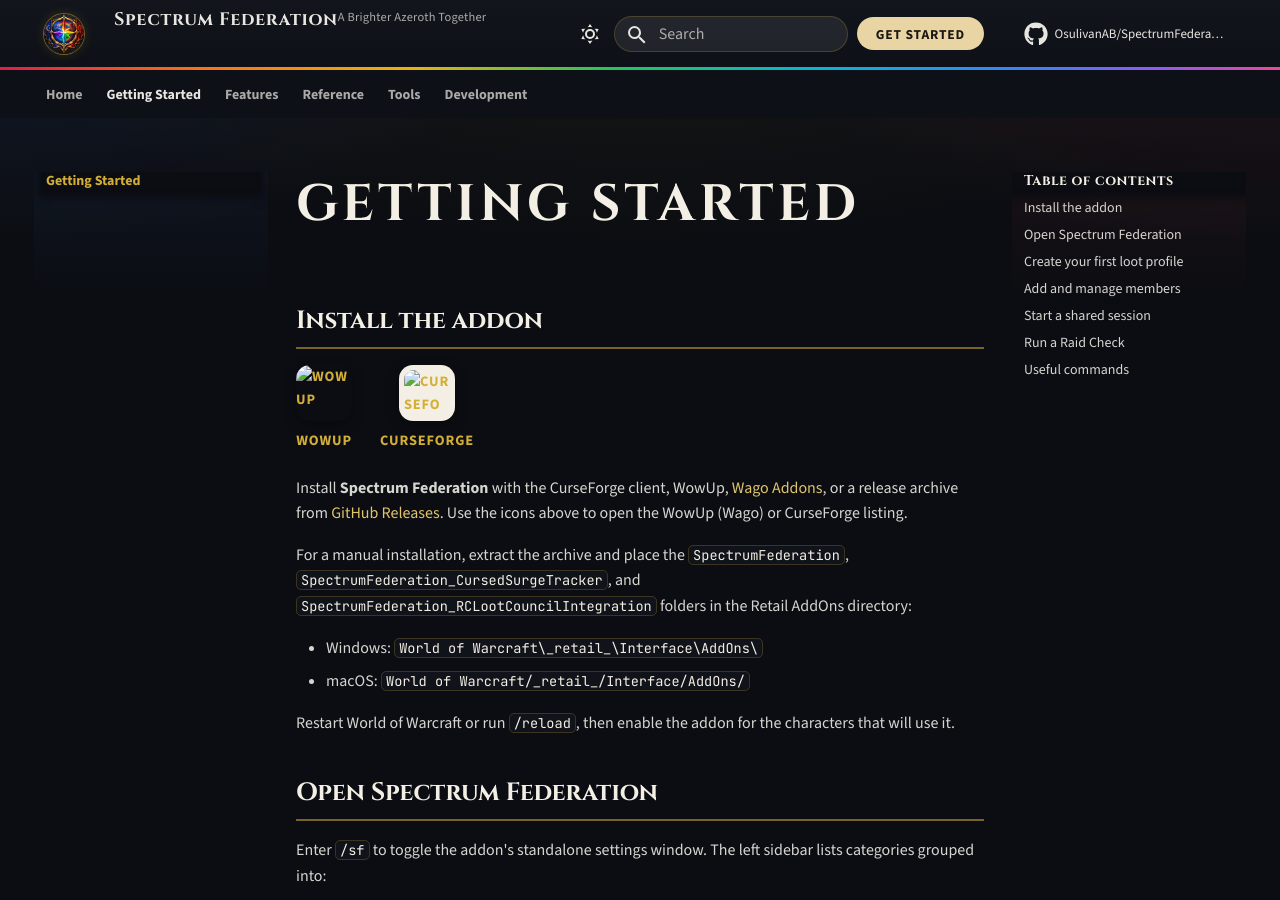
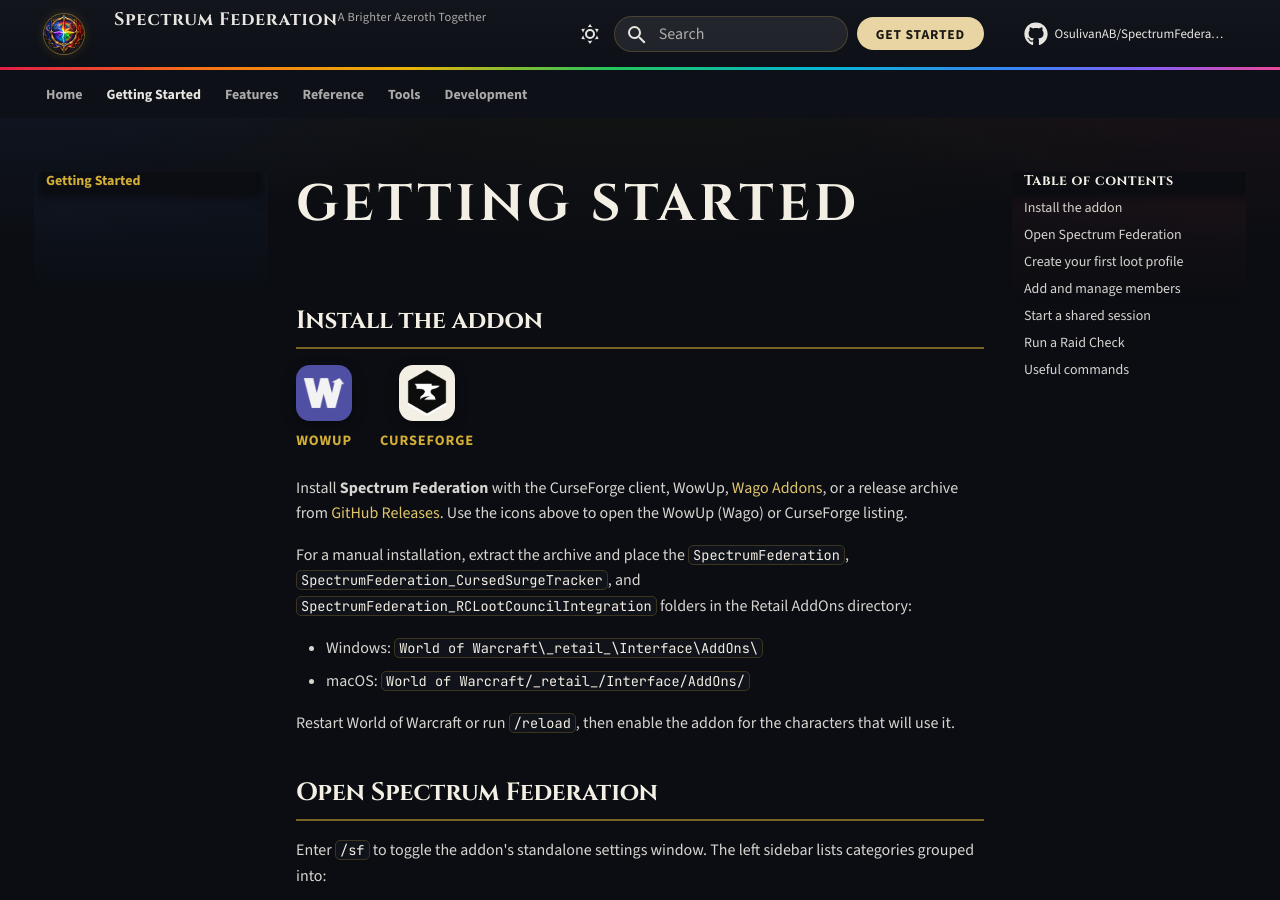
Before and after one commit to OsulivanAB/SpectrumFederation, an MkDocs documentation site: the page built from docs/getting-started.md, in a window 1280 px wide and 900 px high. Built offline with MkDocs 1.6.1 and Material for MkDocs 9.7.7, drawn with Linux system fonts in a browser that asks for light colours; comment, search, counter and statistics services are not loaded.

Commit message:
docs: fix Getting Started install icon asset paths
Use page-relative ../assets URLs so the icons resolve from the Getting Started directory page.

Co-authored-by: anthony.r.bahl <anthony.r.bahl@gmail.com>

```diff
--- a/docs/getting-started.md
+++ b/docs/getting-started.md
@@ -4,11 +4,11 @@
 
 <div class="sf-install-links">
   <a class="sf-install-links__item" href="https://addons.wago.io/addons/spectrumfederation" title="Install with WowUp on Wago Addons" target="_blank" rel="noopener noreferrer">
-    <img src="assets/wowup.png" alt="WowUp">
+    <img src="../assets/wowup.png" alt="WowUp">
     <span>WowUp</span>
   </a>
   <a class="sf-install-links__item" href="https://www.curseforge.com/wow/addons/spectrum-federation" title="Install with CurseForge" target="_blank" rel="noopener noreferrer">
-    <img class="sf-install-links__icon--curseforge" src="assets/curseforge.png" alt="CurseForge">
+    <img class="sf-install-links__icon--curseforge" src="../assets/curseforge.png" alt="CurseForge">
     <span>CurseForge</span>
   </a>
 </div>
```
